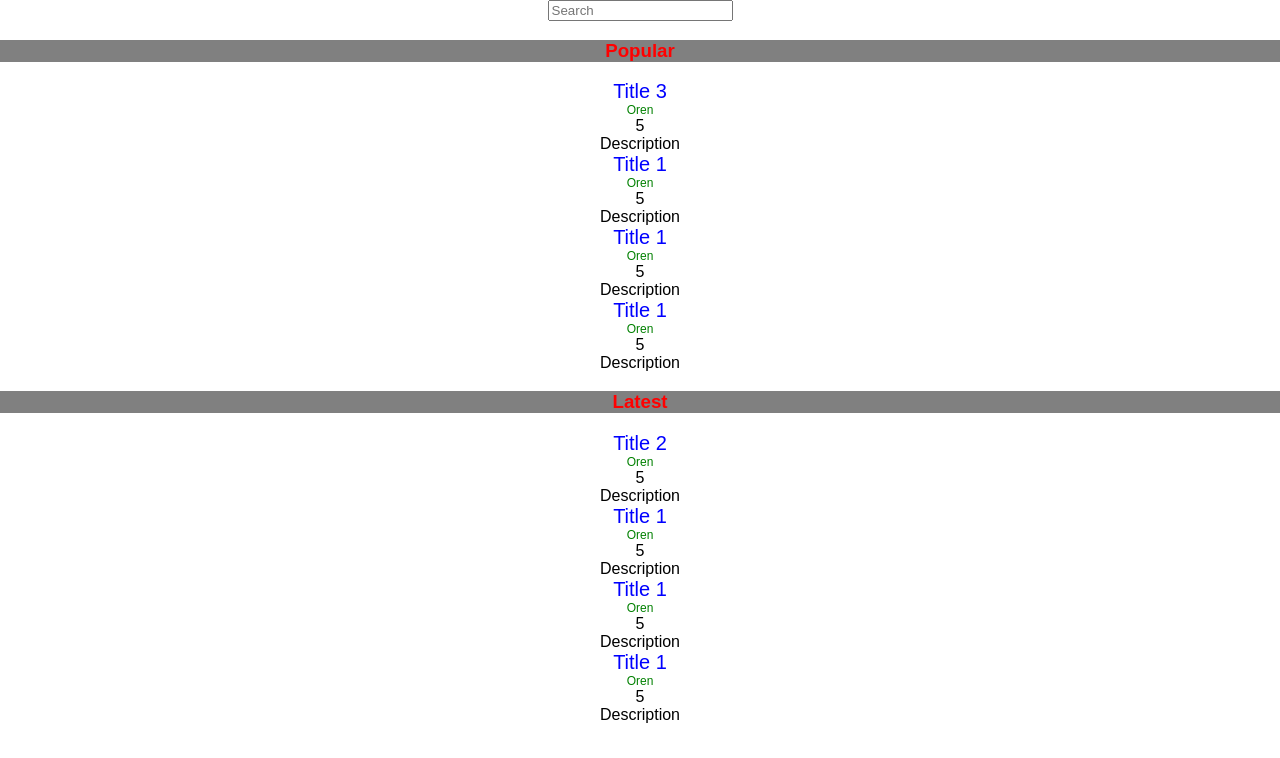
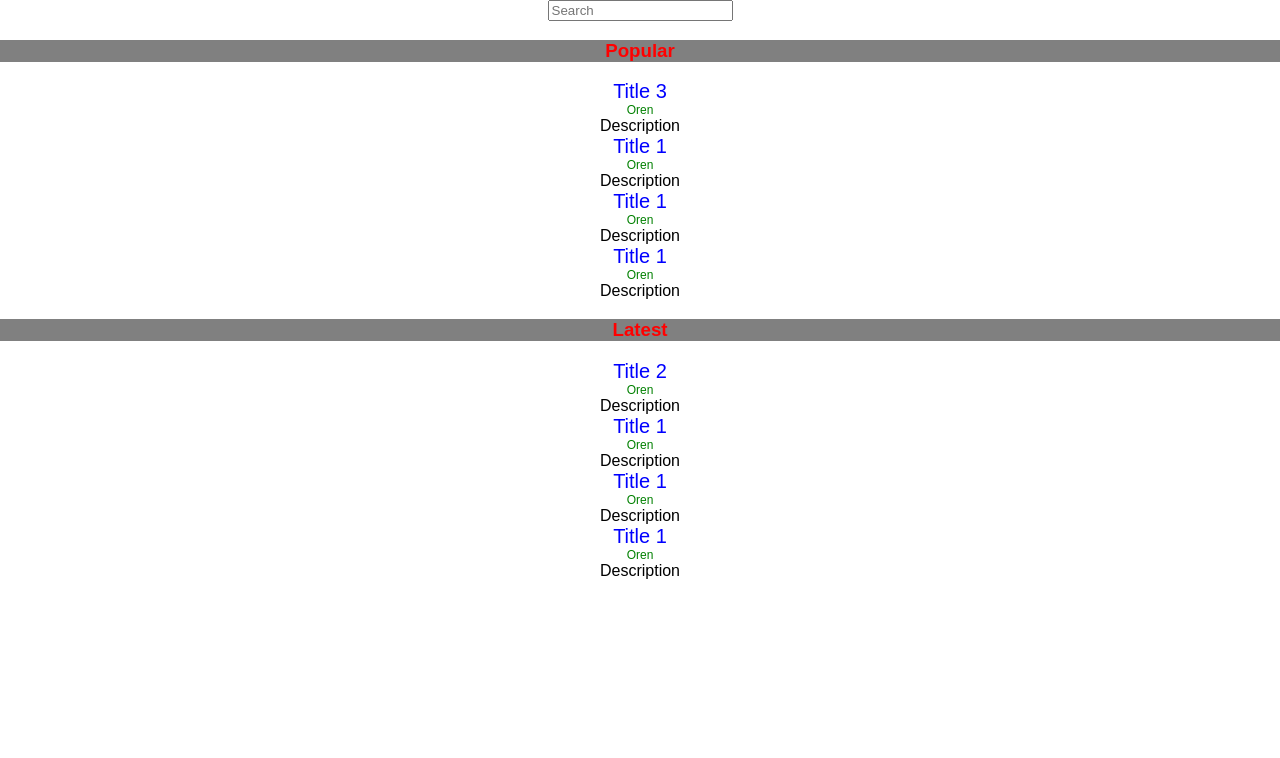
Before and after one commit to tikalk/RM_Tutor, a React (Create React App) app in the folder client/: page / in a window 1280 px wide. Shown: the top 758 px of the page. Built offline with nearby package versions, Linux system fonts and the light colour scheme.

Commit message:
Add <t-stars> element from webco

```diff
--- a/client/src/components/Result.js
+++ b/client/src/components/Result.js
@@ -3,17 +3,28 @@
  */
 import React from 'react';
 
-const Result = (props) => {
-    const {title = "Untitled", author = "Moshe Ben Kipod", rating = 4, desc = "This is a basic shit"} = props;
+class Result extends React.Component {
+
+    componentDidMount() {
+        this.stars.addEventListener("valueChanged", this.handleStarChange);
+    }
+
+    handleStarChange = (event) => {
+        console.log("Star changed:", event.detail);
+    }
+
+    render() {
+        const {title = "Untitled", author = "N/A", rating = 4, desc = "N/A"} = this.props;
 
         return (
             <div>
                 <div className="title" style={styles.title}>{title}</div>
                 <div className="author" style={styles.author}>{author}</div>
-            <div className="rating" style={styles.rating}>{rating}</div>
+                <t-stars ref={el => this.stars = el} value={rating} style={styles.rating}></t-stars>
                 <div className="desc" style={styles.desc}>{desc}</div>
             </div>
         )
+    }
 };
 
 export default Result;
```
Lines whose indentation alone changed are shown as unchanged.
